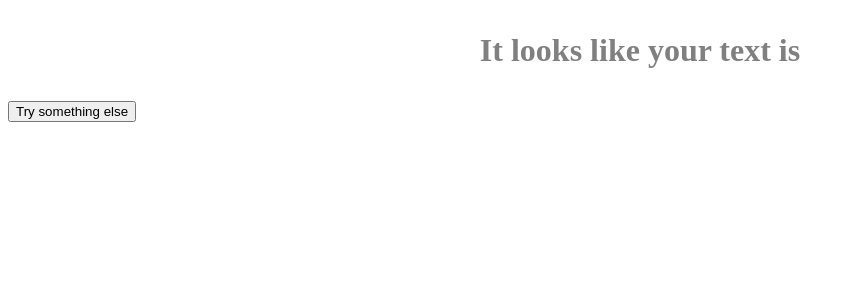
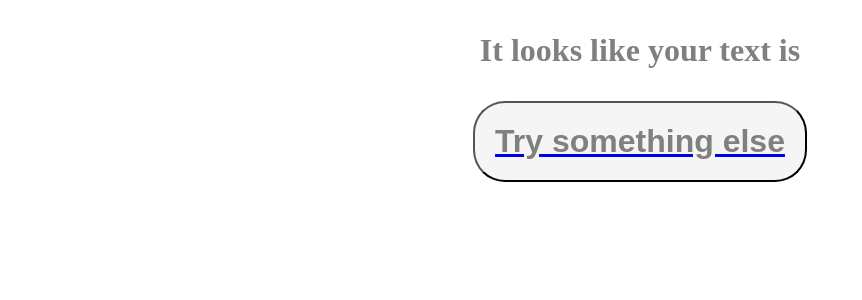
Before and after one commit to OlenaBL/sarcasm, a Flask app: template templates/answer.html in a window 1280 px wide. Shown: the top 300 px of the page, without its empty margins (0-862 px from the left). Run offline with Flask 2, Linux system fonts and the light colour scheme; the template is opened without the code that fills it, so the values that code supplies are empty.

Commit message:
Update answer.html

```diff
--- a/templates/answer.html
+++ b/templates/answer.html
@@ -8,7 +8,7 @@
             font-size: 2em;
             text-align: center;
         }
-	.button {
+	#try {
             color: gray;
             cursor: pointer;
             font-weight: bold;
@@ -21,7 +21,7 @@
             border-radius: 1em;
             padding: 20px;
         }
-        .button:hover {
+        #try:hover {
             color:whitesmoke;
             cursor: pointer;
             font-weight: bold;
@@ -44,6 +44,6 @@
         {% endif %}
     </div>
 </div>
-	<a href='/index.html'><button>Try something else</button></a>
+	<a href='index.html'><button id="try">Try something else</button></a>
 </body>
 </html>
```
